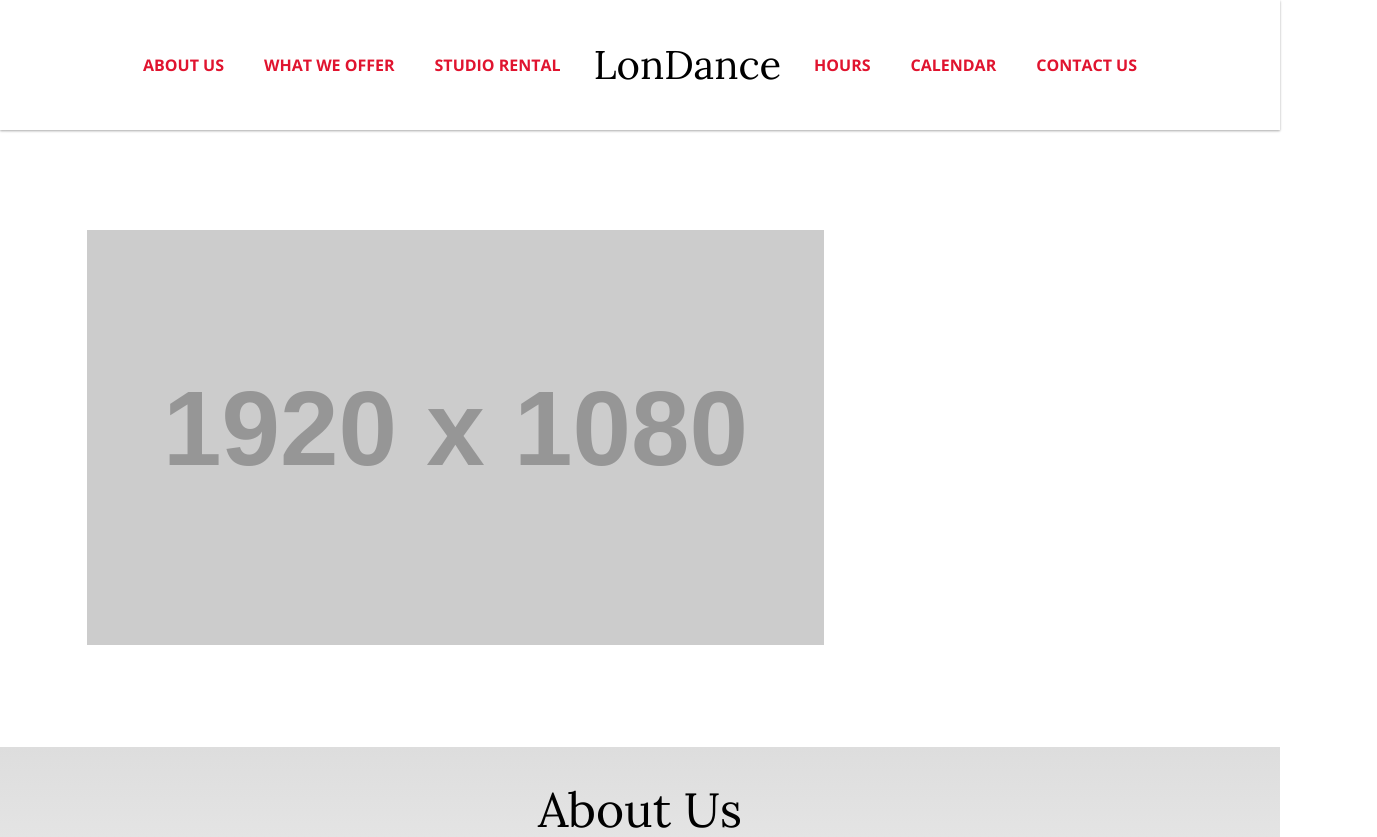
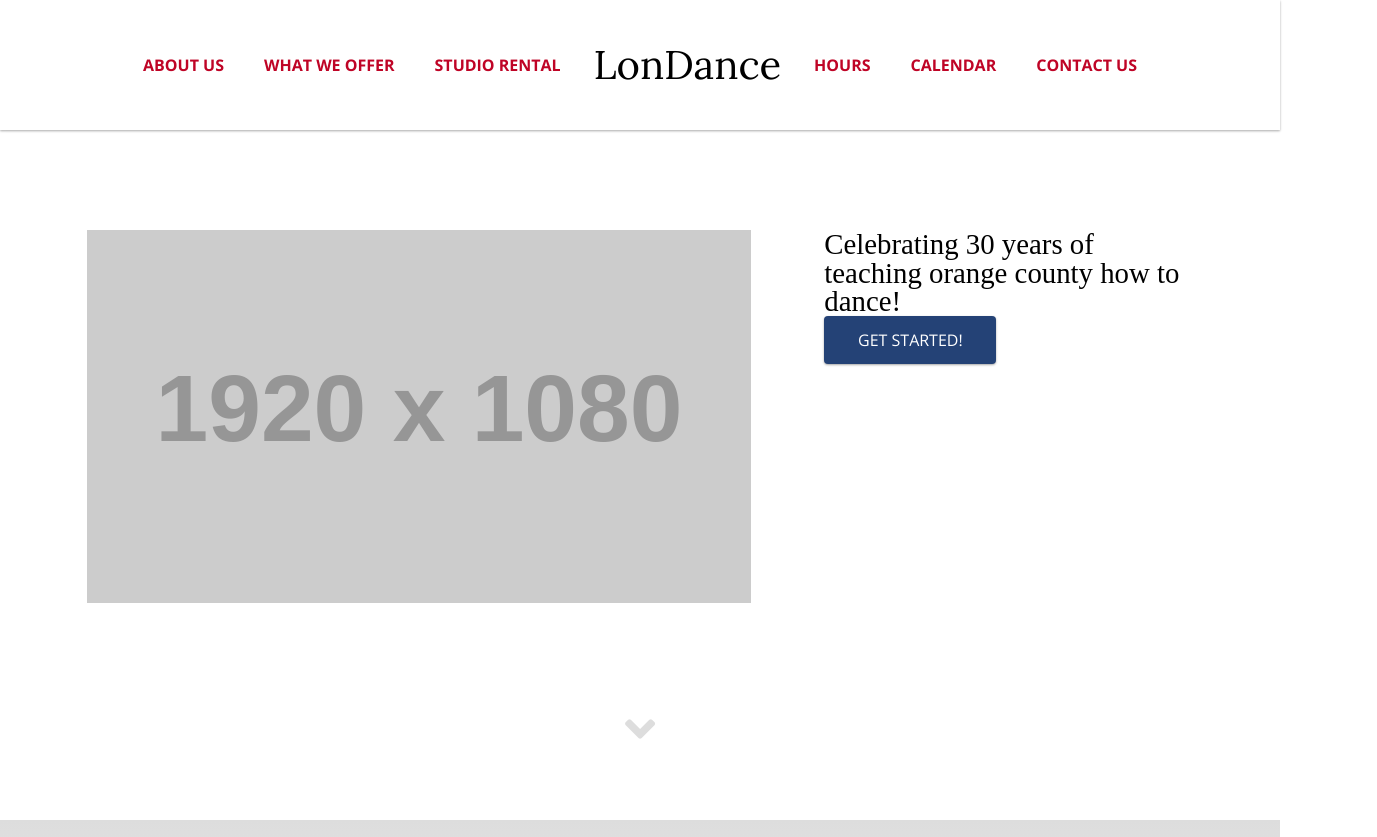
Before and after one commit to castlemaninc/lon-dance, a website: page index.html in a window 1280 px wide. Shown: the top 837 px of the page, 1377 px wide, since content can reach past the window. Drawn offline with nearby package versions, Linux system fonts and the light colour scheme; placeholder pictures from the web are drawn by us.

Commit message:
adding grid to hero-container and styling links and buttons

```diff
--- a/index.html
+++ b/index.html
@@ -14,15 +14,15 @@
 		<header class="main-header sticky">
 			<nav class="main-nav">
 				<ul class="left-nav-links">
-					<li>About Us</li>
-					<li>What We Offer</li>
-					<li>Studio Rental</li>
+					<li><a href="#">About Us</a></li>
+					<li><a href="#">What We Offer</a></li>
+					<li><a href="#">Studio Rental</a></li>
 				</ul>
 				<div class="logo"><h2>LonDance</h2></div>
 				<ul class="right-nav-links">
-					<li>Hours</li>
-					<li>Calendar</li>
-					<li>Contact Us</li>
+					<li><a href="#">Hours</a></li>
+					<li><a href="#">Calendar</a></li>
+					<li><a href="#">Contact Us</a></li>
 				</ul>
 				<div class="small-device-nav-link">
 					<a href="#">Bars</a>
@@ -31,9 +31,19 @@
 		</header>
 		<section class="hero">
 			<div class="hero-container">
-				<img class="video" src="http://via.placeholder.com/1920x1080">
+				<div class="video-container">
+					<img class="video" src="http://via.placeholder.com/1920x1080">
+				</div>
+				<div class="hero-content">
+					<h3>Celebrating 30 years of teaching orange county how to dance!</h3>
+					<a class="button"><h5>Get Started!</h5></a>
+				</div>
+				<div class="down-arrow-container">
+					<a href="#"><i class="fas fa-angle-down fa-3x down-arrow"></i></a>
+				</div>
 			</div>
 		</section>
+
 		<section class="about-us">
 			<h1 class="section-heading">About Us</h1>
 			<p class="section-description">Lorem ipsum dolor sit amet, consectetur adipiscing elit, sed do eiusmod tempor incididunt ut labore et dolore magna aliqua. Ut enim ad minim veniam, quis nostrud exercitation ullamco laboris nisi ut aliquip ex ea commodo consequat.</p>
@@ -138,7 +148,7 @@
 		<section class="studio-rental">
 			<div>
 				<h1 class="section-heading">Studio Rental</h1>
-				<ul>
+				<ul class="studio-rental-reasons">
 					<li>Small Wedding Receptions</li>
 					<li>Birthdays</li>
 					<li>Bridal &amp; Baby Showers</li>
--- a/scss/_flexbox.scss
+++ b/scss/_flexbox.scss
@@ -9,6 +9,17 @@
 	display: flex;
 	flex-direction: row;
 	justify-content: center;
+}
+
+.hero-content {
+	display: flex;
+	flex-direction: column;
+}
+
+.down-arrow-container {
+	display: flex;
+	justify-content: center;
+
 }
 
 .instructors-container {
@@ -28,6 +39,9 @@
 	justify-content: center;
 }
 
+
+
+
 footer {
 	display: flex;
 	justify-content: center;
--- a/scss/style.scss
+++ b/scss/style.scss
@@ -24,7 +24,7 @@ body {
 
 a {
 	cursor: pointer;
-	color: white;
+	color: inherit;
 }
 
 h1 { font-size: 3em; }
@@ -36,6 +36,30 @@ h6 { font-size: .8em; }
 
 ul {
   list-style-type: none;
+}
+
+.button {
+	background-color: $blue1;
+	color: white;
+	font-family: $Os;
+	text-transform: uppercase;
+	padding: 1% 3%;
+	height: 40px;
+	line-height: 40px;
+
+	width: 150px;
+	text-align: center;
+	box-shadow: $shadow1;
+	border-radius: 4px;
+
+	&:hover {
+		background-color: $blue2;
+
+	}
+
+	&:active {
+		box-shadow: none;
+	}
 }
 
 .wrapper {
@@ -72,11 +96,11 @@ nav li {
 	text-transform: uppercase;
 	font-weight: 700;
 	padding: 5px 20px;
-	color: $red2;
+	color: $red1;
 
 	&:hover{
 		background-color: $red2;
-		color: black;
+		color: $white1;
 	}
 }
 
@@ -89,14 +113,25 @@ nav li {
 }
 
 .hero-container {
+	display:grid;
+	grid-template-columns: 2fr 1fr;
+	grid-template-rows: 90% 1fr;
 	margin-top: 130px;
-	width: 100%;
 	padding: 5%;
 }
 
 .video {
-	width: 60%;
-	filter: blur(0);
+	width: 90%;
+}
+
+.down-arrow-container {
+	grid-column-start: 1;
+	grid-column-end: 3;
+	padding: 3%;
+
+	.down-arrow {
+		color: #ddd;
+	}
 }
 
 section {
@@ -180,6 +215,18 @@ section {
 	}
 }
 
+.studio-rental {
+
+
+
+	.studio-rental-reasons {
+		text-align: center;
+		list-style-type: square;
+		width: 50%;
+		text-align: left;
+	}
+}
+
 .contact-us, .location {
 	background-image: url(../images/agsquare/agsquare.png);
 }
@@ -226,6 +273,10 @@ footer {
 	background-color: $blue2;
 	padding: 80px;
 
+	a {
+		color: white;
+	}
+
 	.footer-content {
 
 		min-width: 40%;
```
Also changed, not shown: css/style.css.
